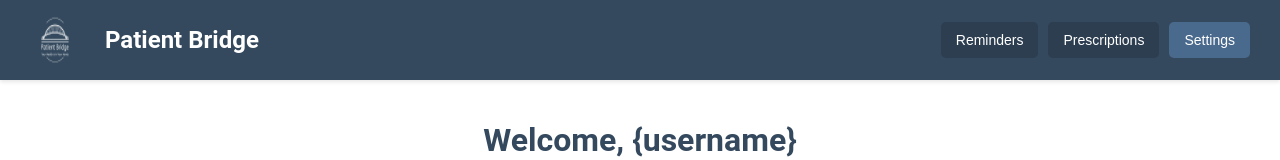
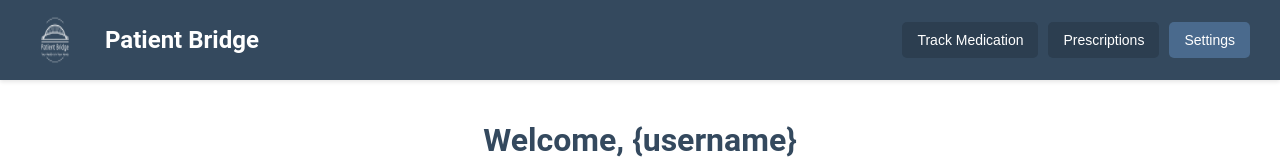
Before and after one commit to JewandreJuliano/Patient-Bridge, a React (Create React App) app in the folder patient-bridge/: page /dashboard in a window 1280 px wide. Shown: the top 160 px of the page. Built offline with nearby package versions, Linux system fonts and the light colour scheme.

Commit message:
Updated Dashboards

```diff
--- a/patient-bridge/src/App.js
+++ b/patient-bridge/src/App.js
@@ -7,6 +7,7 @@ import LoginPage from './components/LoginPage';
 import PatientDashboard from './components/PatientDashboard';
 import DoctorDashboard from './components/DoctorDashboard';
 import PrescriptionPopup from './components/PrescriptionPopup';
+
 
 
 const App = () => {
@@ -20,6 +21,7 @@ const App = () => {
                 <Route path ="/dashboard" element={<PatientDashboard/>}/>
                 <Route path="/ddashboard"element={<DoctorDashboard/>}/>
 
+
             </Routes>
         </Router>
     );
--- a/patient-bridge/src/components/DoctorDashboard.jsx
+++ b/patient-bridge/src/components/DoctorDashboard.jsx
@@ -1,8 +1,8 @@
 import React, { useState } from 'react';
 import Calendar from 'react-calendar';
-import 'react-calendar/dist/Calendar.css'; // Import calendar styling
-import '../styles/DoctorDashboard.css'; // Custom CSS
-import { FaCalendarAlt, FaPills, FaFileMedical } from 'react-icons/fa'; // Import icons
+import 'react-calendar/dist/Calendar.css';
+import '../styles/DoctorDashboard.css';
+import { FaCalendarAlt, FaPills, FaFileMedical } from 'react-icons/fa';
 
 const DoctorDashboard = () => {
     const [appointments] = useState([
--- a/patient-bridge/src/components/PatientDashboard.jsx
+++ b/patient-bridge/src/components/PatientDashboard.jsx
@@ -1,6 +1,7 @@
 import React, { useState } from 'react';
 import '../styles/PatientDashboard.css'; // Import the CSS file for styling
 import PrescriptionPopup from './PrescriptionPopup';
+import { Link } from 'react-router-dom';
 
 
 const PatientDashboard = () => {
@@ -22,7 +23,7 @@ const PatientDashboard = () => {
                     <h1 className="title">Patient Bridge</h1>
                 </div>
         <div className="header-actions">
-        <button className="reminders-button">Reminders</button>
+        <button className="track-button">Track Medication</button>
           <button className="prescriptions-button" onClick={openPopup}>
             Prescriptions
           </button>
--- a/patient-bridge/src/styles/PatientDashboard.css
+++ b/patient-bridge/src/styles/PatientDashboard.css
@@ -24,7 +24,7 @@ body {
     gap: 10px;
   }
 
-  .reminders-button,.prescriptions-button, .settings-button {
+  .track-button,.prescriptions-button, .settings-button {
     padding: 10px 15px;
     background-color: #2c3e50;
     color: white;
```
